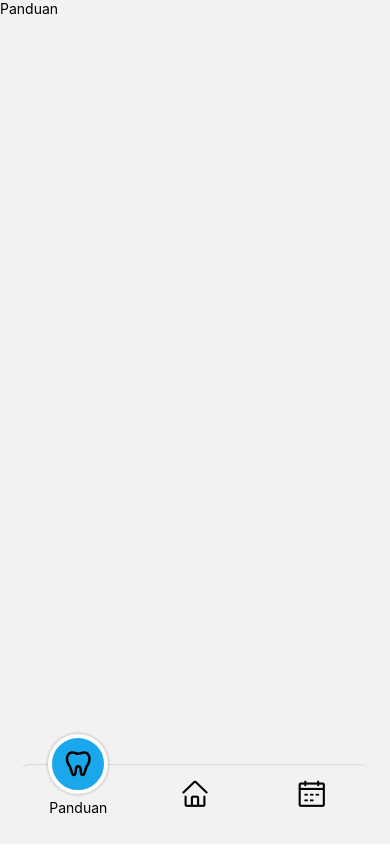
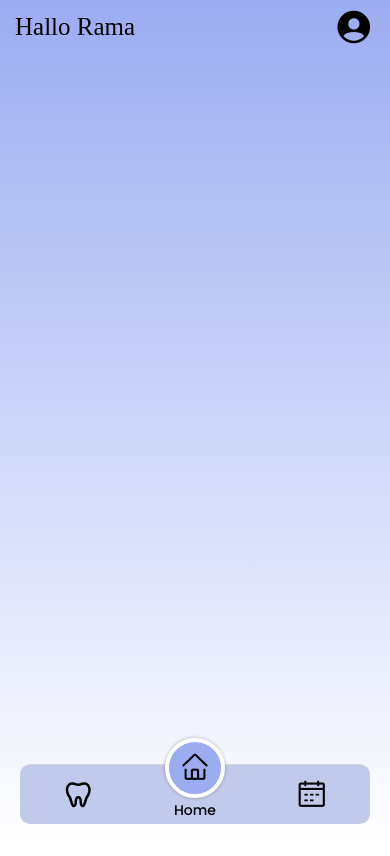
Before and after one commit to mcramaaa/cermat-app, a React Native app: screen /App in a window 390 px wide. Built offline with nearby package versions, Linux system fonts and the light colour scheme.

Commit message:
edit home page

```diff
--- a/App.jsx
+++ b/App.jsx
@@ -4,16 +4,39 @@ import { useFonts } from "expo-font";
 import { createStackNavigator } from "@react-navigation/stack";
 import { NavigationContainer } from "@react-navigation/native";
 import AppTabs from "./app/pages/AppTabs";
+import { useState } from "react";
+import AppLoading from "./app/components/AppLoading";
+import Profile from "./app/pages/Profile";
 
 const Stack = createStackNavigator();
+
 export default function App() {
   const [fontsLoaded] = useFonts({
     "Poppins-Bold": require("./assets/fonts/Poppins-Bold.ttf"),
+    "Poppins-Regular": require("./assets/fonts/Poppins-SemiBold.ttf"),
     "Poppins-Medium": require("./assets/fonts/Poppins-Medium.ttf"),
     "Poppins-Regular": require("./assets/fonts/Poppins-Regular.ttf"),
   });
+
+  const [fontLoaded, setFontLoaded] = useState(false);
+
+  // Load fonts using Font.loadAsync
+  const loadFonts = async () => {
+    await Font.loadAsync({
+      "Poppins-Bold": require("./assets/fonts/Poppins-Bold.ttf"),
+      "Poppins-Regular": require("./assets/fonts/Poppins-SemiBold.ttf"),
+      "Poppins-Medium": require("./assets/fonts/Poppins-Medium.ttf"),
+      "Poppins-Regular": require("./assets/fonts/Poppins-Regular.ttf"),
+    });
+    setFontLoaded(true);
+  };
+  // if (!fontLoaded) {
+  //   return (
+  //     <AppLoading startAsync={loadFonts} onFinish={() => setFontLoaded(true)} />
+  //   );
+  // }
   return (
-    <View style={{ backgroundColor: "yellow", flex: 1 }}>
+    <View style={{ flex: 1 }}>
       <StatusBar style="dark" />
 
       <NavigationContainer>
@@ -23,6 +46,7 @@ export default function App() {
             component={AppTabs}
             options={{ headerShown: false }}
           />
+          <Stack.Screen name="Profile" component={Profile} />
         </Stack.Navigator>
       </NavigationContainer>
     </View>
--- /dev/null
+++ b/app/components/AppLoading.jsx
@@ -0,0 +1,12 @@
+import { View, Text } from "react-native";
+import React from "react";
+
+const AppLoading = () => {
+  return (
+    <View>
+      <Text>AppLoading</Text>
+    </View>
+  );
+};
+
+export default AppLoading;
--- a/app/pages/AppTabs.jsx
+++ b/app/pages/AppTabs.jsx
@@ -4,7 +4,8 @@ import Panduan from "./Panduan";
 import Cermat from "./Cermat";
 import { AntDesign, MaterialCommunityIcons } from "@expo/vector-icons";
 import { createBottomTabNavigator } from "@react-navigation/bottom-tabs";
-import { Text, View } from "react-native";
+import { Platform, Text, View } from "react-native";
+import { StatusBar } from "expo-status-bar";
 
 class AppTabs extends React.Component {
   render() {
@@ -32,8 +33,10 @@ class AppTabs extends React.Component {
         icon: <AntDesign name="calendar" size={30} color="black" />,
       },
     ];
+
     return (
       <Tab.Navigator
+        initialRouteName="Home"
         screenOptions={{
           headerShown: false,
           tabBarShowLabel: false,
@@ -42,8 +45,8 @@ class AppTabs extends React.Component {
             bottom: 20,
             left: 20,
             right: 20,
-            elevation: 3,
-            backgroundColor: "whites",
+            elevation: 2,
+            backgroundColor: "#C2CAEB",
             borderRadius: 10,
             height: 60,
           },
@@ -64,7 +67,7 @@ class AppTabs extends React.Component {
                       style={
                         focused
                           ? {
-                              backgroundColor: "#1AA7EC",
+                              backgroundColor: "#9BACF1",
                               alignItems: "center",
                               justifyContent: "center",
                               width: 60,
@@ -75,7 +78,7 @@ class AppTabs extends React.Component {
                               borderColor: "white",
                               shadowRadius: 3.84,
                               shadowOpacity: 0.3,
-                              marginBottom: 5,
+                              marginBottom: 2,
                             }
                           : {}
                       }
@@ -84,7 +87,9 @@ class AppTabs extends React.Component {
                     </View>
                     <Text
                       style={
-                        focused ? { paddingBottom: 40 } : { display: "none" }
+                        focused
+                          ? { paddingBottom: 31, fontFamily: "Poppins-Medium" }
+                          : { display: "none" }
                       }
                     >
                       {data.id}
--- a/app/pages/Home.jsx
+++ b/app/pages/Home.jsx
@@ -1,10 +1,40 @@
-import { View, Text } from "react-native";
+import { View, Text, StatusBar, Dimensions } from "react-native";
 import React from "react";
+import { LinearGradient } from "expo-linear-gradient";
+import { Ionicons } from "@expo/vector-icons";
+import { TouchableOpacity } from "react-native-gesture-handler";
+import { useNavigation } from "@react-navigation/core";
 
 export default function Home() {
+  const statusBarHeight = StatusBar.currentHeight || 0;
+  const navigation = useNavigation();
+  let userName = "Rama";
+
+  const profileBtn = () => {
+    navigation.navigate("Profile");
+  };
+
   return (
-    <View>
-      <Text>Home</Text>
-    </View>
+    <LinearGradient colors={["#9BACF1", "#ffffff"]} style={{ height: "100%" }}>
+      <StatusBar style="Dark" />
+      <View style={{ marginTop: statusBarHeight }}>
+        <View
+          style={{
+            flexDirection: "row",
+            justifyContent: "space-between",
+            paddingHorizontal: 15,
+            marginTop: 5,
+            alignItems: "center",
+          }}
+        >
+          <Text style={{ fontFamily: "Poppins-SemiBold", fontSize: 25 }}>
+            Hallo {userName}
+          </Text>
+          <TouchableOpacity onPress={profileBtn}>
+            <Ionicons name="md-person-circle-sharp" size={40} color="black" />
+          </TouchableOpacity>
+        </View>
+      </View>
+    </LinearGradient>
   );
 }
--- /dev/null
+++ b/app/pages/Profile.jsx
@@ -0,0 +1,12 @@
+import { View, Text } from "react-native";
+import React from "react";
+
+const Profile = () => {
+  return (
+    <View>
+      <Text>Profile</Text>
+    </View>
+  );
+};
+
+export default Profile;
--- a/package.json
+++ b/package.json
@@ -13,6 +13,8 @@
     "@react-navigation/native": "^6.1.9",
     "@react-navigation/stack": "^6.3.20",
     "expo": "~49.0.15",
+    "expo-constants": "~14.4.2",
+    "expo-font": "~11.4.0",
     "expo-linear-gradient": "~12.3.0",
     "expo-status-bar": "~1.6.0",
     "react": "18.2.0",
```
Also changed, not shown: assets/fonts/Poppins-SemiBold.ttf (added).
